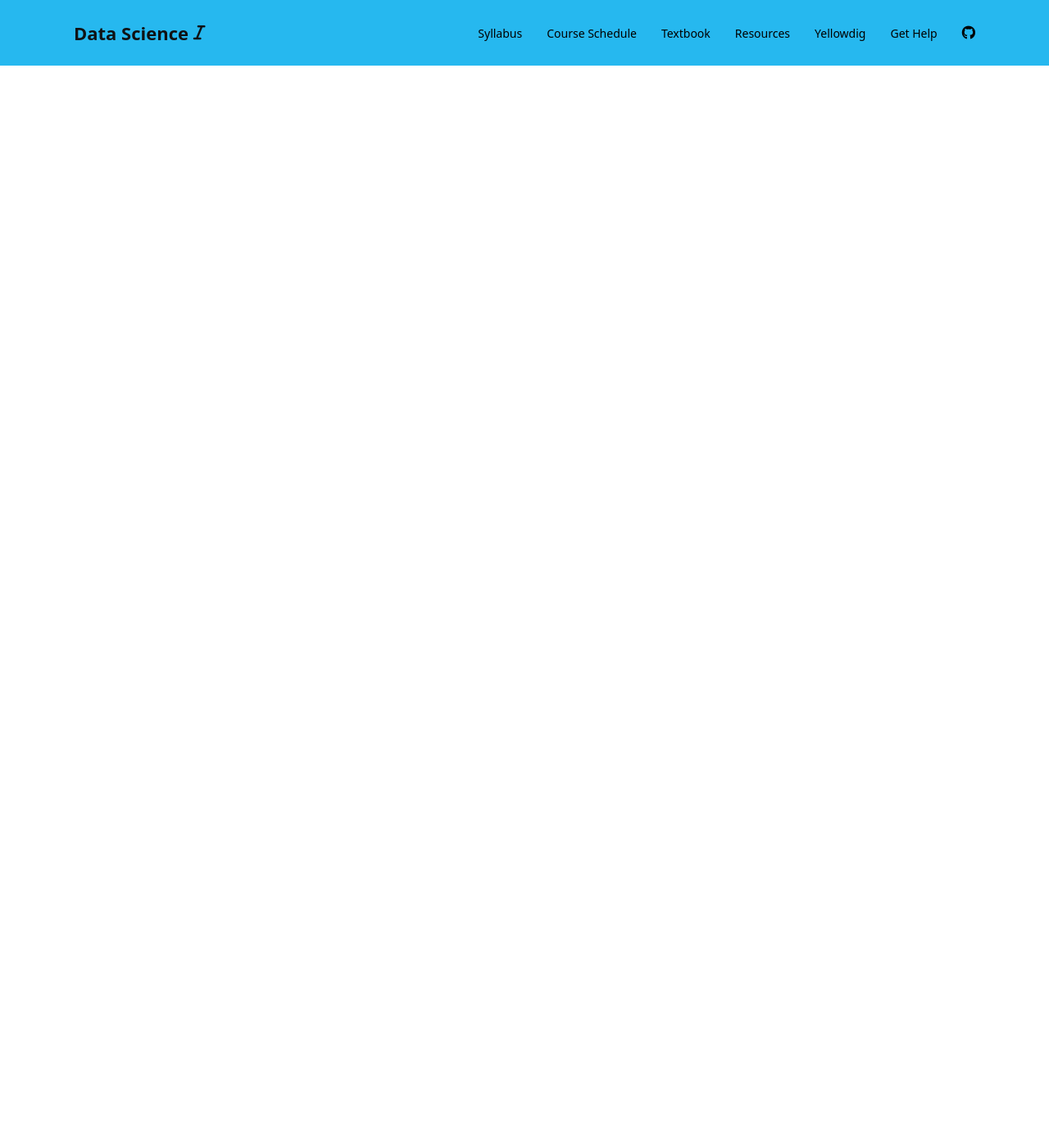
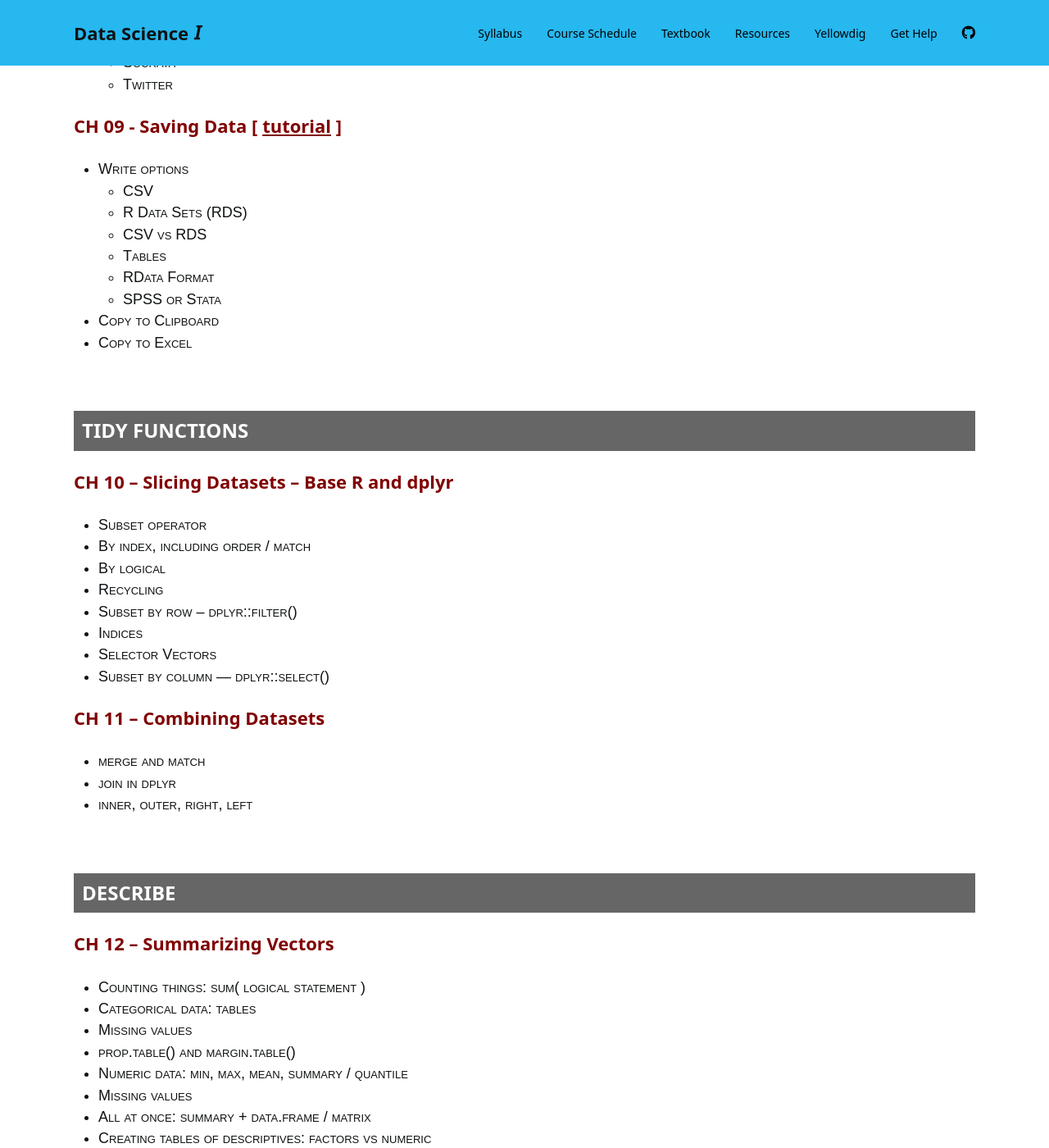
Before and after one commit to DS4PS/cpp-526-fall-2019, a Jekyll site: the page built from textbook.md, in a window 1280 px wide and 1400 px high, scrolled down 4177 px. Shown: the whole window at 82% size. Built offline with Jekyll 4.4.1, drawn with Linux system fonts in a browser that asks for light colours; nearby versions of some CDN libraries; a style sheet for code colours, icons or effects is not loaded; some of the changed text lies outside the part shown.

Commit message:
Update textbook.md

```diff
--- a/textbook.md
+++ b/textbook.md
@@ -166,6 +166,129 @@ img {
 * Transformations of Datasets
 
 
+
+# DATA WRANGLING (with dplyr)
+
+Data wrangling is the process of preparing data for analysis, which includes reading data into R from a variety of formats, cleaning data, tidying datasets, creating subsets and filters, transforming variables, grouping data, and joining datasets.
+
+The goal of data wrangling is to create a **rodeo dataset** (clean and well-structured) that is ready for modeling and visualization.
+
+## CH 08 – Getting Data into R [ [tutorial](https://www.datacamp.com/community/tutorials/r-data-import-tutorial) ]
+* Read options
+* Copy and paste from Excel
+* Using rdata format
+* Read from csv or tsv
+* Read text files
+* Import from Excel
+* Import from common format (foreign package)
+* Import from the web (RCurl)
+* Import from GitHub
+* Import from DropBox
+* APIs
+  - Census
+  - Socrata
+  - Twitter
+
+## CH 09 - Saving Data [ [tutorial](https://thomasleeper.com/Rcourse/Tutorials/savingdata.html) ]
+* Write options
+  - CSV
+  - R Data Sets (RDS)
+  - CSV vs RDS
+  - Tables
+  - RData Format
+  - SPSS or Stata
+* Copy to Clipboard
+* Copy to Excel
+
+
+# TIDY FUNCTIONS
+
+## CH 10 – Slicing Datasets – Base R and dplyr
+* Subset operator
+* By index, including order / match
+* By logical
+* Recycling
+* Subset by row  -- dplyr::filter()
+* Indices
+* Selector Vectors
+* Subset by column  ---  dplyr::select()
+
+## CH 11 – Combining Datasets
+* merge and match
+* join in dplyr
+* inner, outer, right, left
+
+# DESCRIBE
+
+## CH 12 – Summarizing Vectors
+* Counting things:  sum( logical statement )
+* Categorical data:  tables
+* Missing values
+* prop.table() and margin.table()
+* Numeric data:  min, max, mean, summary / quantile
+* Missing values
+* All at once:  summary + data.frame / matrix
+* Creating tables of descriptives: factors vs numeric
+
+## CH 13– Summarizing Groups of Vectors
+* Table ( f1, f2 ), ftable( row.vars=c(“f1”,”f2”), col.vars=”f3” )
+* Function over groups:  tapply( v1, f1 )  or dplyr:: group_by() + summarise()
+* Functions over levels of numeric data:  tapply( v1, cut(v2) )
+* tapply( v1, INDEX=list(f1,f2)  or dplyr:: group_by() + summarise()
+* aggregate( dat, FUN, by=f1 )
+*  https://cran.r-project.org/web/packages/DescTools/vignettes/DescToolsCompanion.pdf
+
+
+# VISUALIZE
+
+## CH 14 – Principles of Visual Communication
+* Ground, figure, narrative (context, subject, action)
+* Tufte’s rules
+* Visual tragedies
+
+## CH 15 – Core Graphics Engine
+* Defining a canvas: xlim, ylim
+* Adding data
+* Type (point, line, both)
+* Symbols
+* Color
+* Size
+* Adding grids
+* Adding axes
+* Adding titles / axes labels
+* Adding data labels:  text()
+* Margins
+
+## CH 16 – Advanced Graphics
+* Colors and color functions
+* Custom fonts / math symbols
+* Multiple Plots (core graphics)
+  - Incorrect:  https://en.wikipedia.org/wiki/File:Smallmult.png#/media/File:Smallmult.png
+* Custom graph layouts
+
+## CH 17 – ggplot2
+* Grammar of graphics concept
+* ggplot overview
+
+
+# DYNAMIC DOCUMENTS
+
+## CH 18 - R shiny [ [tutorial](http://rmarkdown.rstudio.com/authoring_shiny.html) ]
+* What makes documents dynamic?
+* Widgets
+  - input objects
+* Render functions
+* reactive
+
+## CH 19 - flexdashboards [ [overview](http://rmarkdown.rstudio.com/flexdashboard/) ]
+* Principles of good dashboard design
+* Layouts
+* Sidebars
+* Value boxes
+* CSS basics
+
+
+
 <br>
 <br>
 <br>
```
